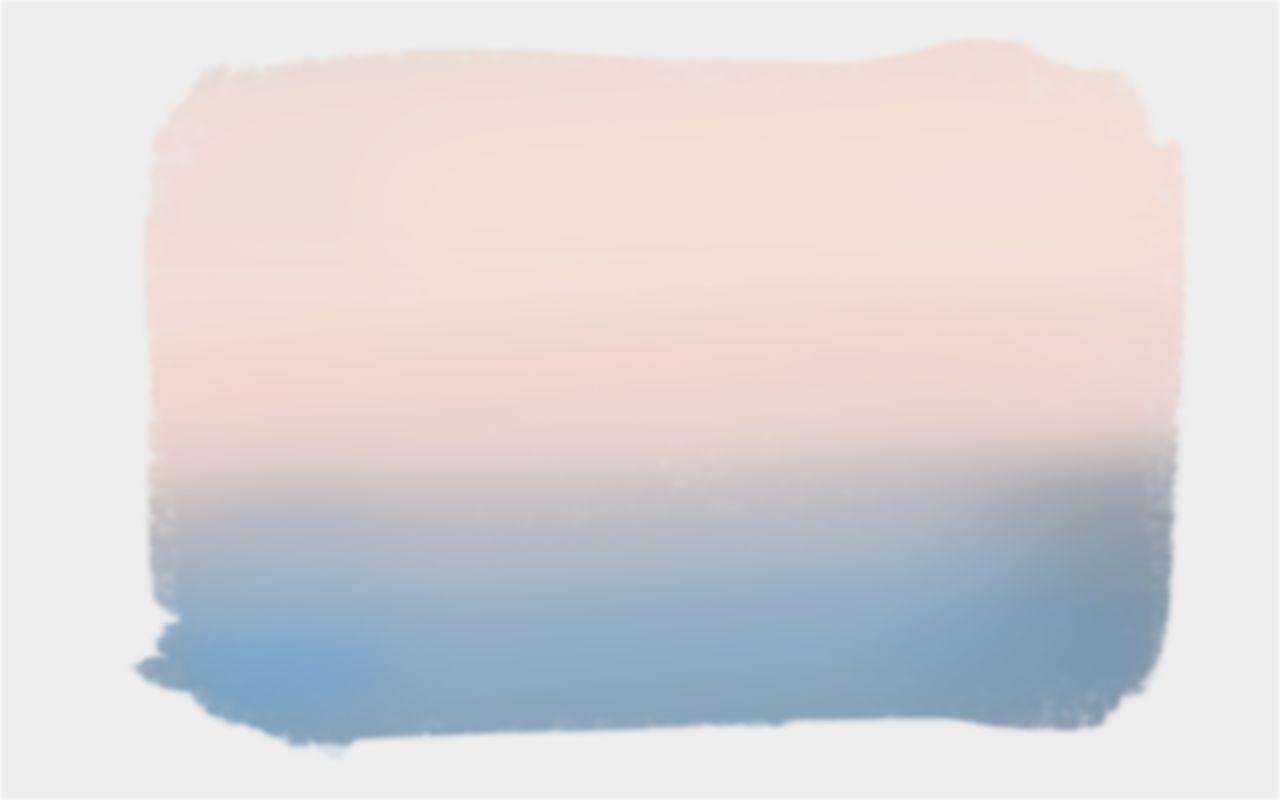
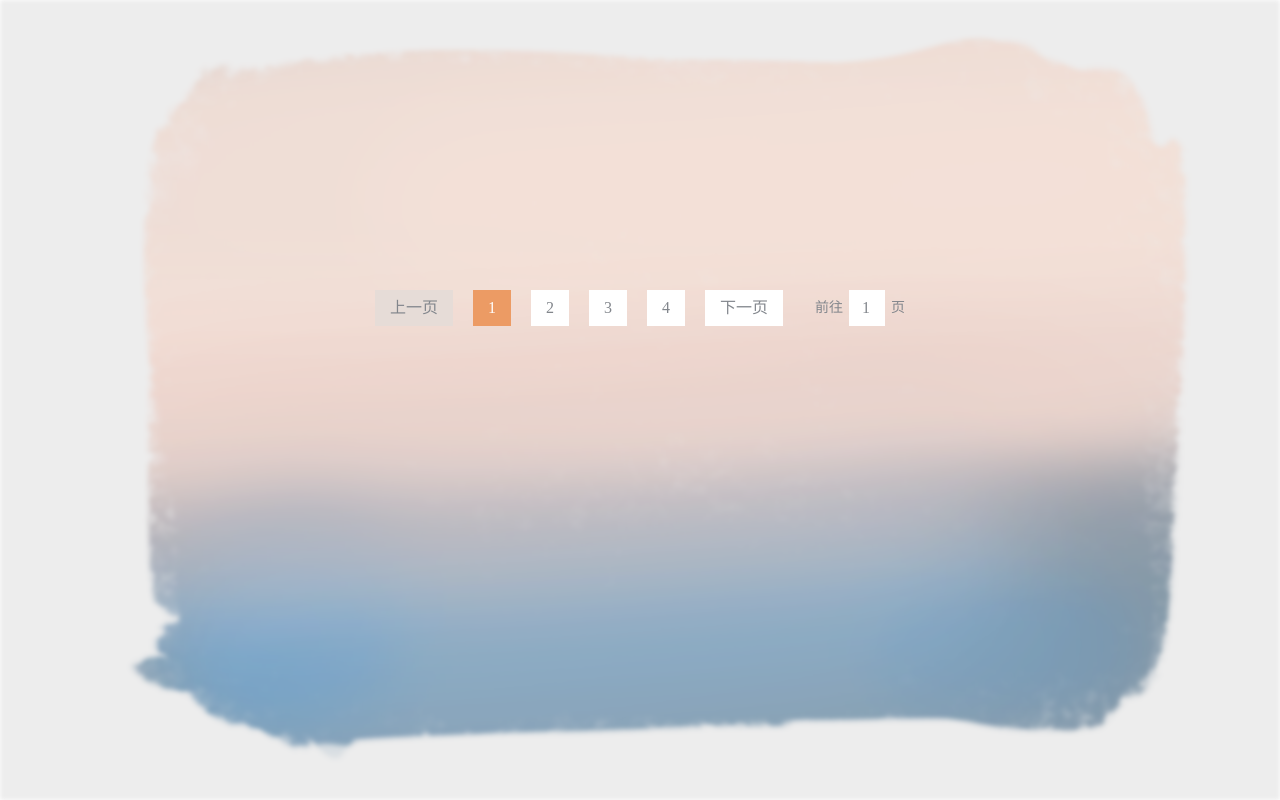
Before and after one commit to ablupi/up-project, a Vue app: page /#/pagination in a window 1280 px wide. Built offline with nearby package versions, Linux system fonts and the light colour scheme.

Commit message:
💄 选择器新增是否搜索字段

```diff
--- a/src/assets/style/main.less
+++ b/src/assets/style/main.less
@@ -9,6 +9,8 @@ body {
   --theme: #ec9b64;
   --theme-o9: #ec9a64d8;
   --theme-o2: #ec9a6434;
+  --theme-o1: #ed9c6618;
+  --theme-gray: #e6dcd7;
 }
 
 .views-main {
@@ -18,8 +20,10 @@ body {
   justify-content: center;
   align-items: center;
   position: relative;
+
   &::before {
     content: "";
+    z-index: -1;
     height: 100%;
     width: 100%;
     position: absolute;
--- a/src/components/pagination/pagination.vue
+++ b/src/components/pagination/pagination.vue
@@ -0,0 +1,127 @@
+<template>
+  <div class="navigation">
+    <div
+      class="navi-count navi-slide"
+      :class="{'navi-slide-not': page.page_count==1}"
+      @click="emit('dataPrev', page.page_count!=1)">
+      上一页
+    </div>
+    <div v-for="count in page.max_page" :key="count">
+      <input
+        type="radio"
+        name="navigation"
+        :id="`navi${count}`"
+        hidden
+        :checked="count == page.page_count"
+        @change="emit('naviChange', count)">
+      <label class="navi-count" :for="`navi${count}`">{{ count }}</label>
+    </div>
+    <div
+      class="navi-count navi-slide"
+      :class="{'navi-slide-not': page.page_count==page.max_page || page.max_page==0}"
+      style="margin-right: 32px;"
+      @click="emit('dataNext', page.page_count!=page.max_page)">
+      下一页
+    </div>
+    <p>前往</p>
+    <div class="navi-count count-input" style="margin: 0 6px;">
+      <form @submit="toPage">
+        <input type="text" v-model="state.searchText">
+      </form>
+
+    </div>
+    <p>页</p>
+  </div>
+</template>
+
+<script setup lang="ts">
+import { reactive, defineProps, defineEmits } from 'vue'
+import message from '@/components/msg/msg'
+
+const props = defineProps({
+  page: {
+    type: Object,
+    default: () => {
+      return {
+        limit: 8,
+        max_count: 0,
+        max_page: 0,
+        page_count: 1
+      }
+    }
+  },
+})
+
+const emit = defineEmits([ 'dataPrev', 'naviChange', 'dataNext', 'toPage'])
+
+const state = reactive({
+  searchText: '1'
+})
+
+const toPage = () => {
+  const count = parseInt(state.searchText)
+  if (!count) return
+  if (count > props.page.max_page) {
+    message.success('没有更多内容')
+    return
+  }
+  emit('toPage', count)
+}
+
+</script>
+
+<style lang="less" scoped>
+.navigation {
+  display: flex;
+  align-items: center;
+  margin-bottom: 185px;
+  .navi-count {
+    height: 36px;
+    min-height: 36px;
+    background: #fff;
+    font-size: 16px;
+    font-family: OpenSans-Regular, OpenSans;
+    color: #82868C;
+    line-height: 36px;
+    padding: 0 15px;
+    box-sizing: border-box;
+    cursor: pointer;
+    transition: .4s;
+    margin-right: 20px;
+    display: block;
+
+  }
+  input:checked + label {
+    background: var(--theme);
+    color: #fff;
+  }
+  & > p {
+    font-size: 14px;
+    font-family: SourceHanSansCN-Regular, SourceHanSansCN;
+    color: #82868C;
+    line-height: 14px;
+  }
+  .navi-slide-not {
+    background: var(--theme-gray);
+    cursor:not-allowed;
+  }
+  .count-input {
+
+    width: 36px;
+    overflow: hidden;
+    display: flex;
+    justify-content: center;
+    input {
+      background: none;
+      border: none;
+      outline: none;
+      height: 100%;
+      font-size: 16px;
+      font-family: OpenSans-Regular, OpenSans;
+      color: #82868C;
+      line-height: 36px;
+      width: 10px;
+    }
+  }
+}
+</style>
--- a/src/components/select/select.vue
+++ b/src/components/select/select.vue
@@ -7,7 +7,10 @@
       type="text"
       name="select-input"
       @input="input"
-      :value="inputValue"/>
+      :value="inputValue"
+      v-if="showSearch"
+    />
+    <p v-else>{{ inputValue }}</p>
     <Transition name="popup">
       <div v-if="showPopup" class="select-popup">
         <div
@@ -23,7 +26,7 @@
 </template>
 
 <script setup lang="ts">
-import { ref, defineProps, defineEmits, withDefaults } from 'vue'
+import { ref, defineProps, defineEmits, withDefaults, onMounted } from 'vue'
 
 interface SelectOption {
   key: string | number,
@@ -32,7 +35,8 @@ interface SelectOption {
 
 interface Props {
   modelValue?: string | number,
-  data: Array<SelectOption>
+  data: Array<SelectOption>,
+  showSearch?: boolean
 }
 
 const props = withDefaults(defineProps<Props>(), {
@@ -43,6 +47,10 @@ const emits = defineEmits(['update:modelValue', 'input', 'select'])
 
 const showPopup = ref(false)
 const inputValue = ref<string | undefined>(props.data.find(p => p.key===props.modelValue)?.text)
+
+onMounted(() => {
+  console.log(props.showSearch)
+})
 
 const select = (item: SelectOption) => {
   inputValue.value = item.text
@@ -84,6 +92,13 @@ const input = (e: any) => {
     outline: none;
     background: none;
     margin-left: 10px;
+    width: 80%;
+  }
+  & > p {
+    margin: 0 37px 0 10px;
+    overflow: hidden;
+    white-space: nowrap;
+    text-overflow: ellipsis;
   }
   .select-popup {
     background: #fff;
--- a/src/router/index.ts
+++ b/src/router/index.ts
@@ -5,7 +5,7 @@ const routes: Array<RouteRecordRaw> = [
     path: '',
     name: 'Index',
     component: () => import('@/views/index.vue'),
-    redirect: '/select',
+    redirect: '/pagination',
     children: [
       // 消息弹窗
       {
--- a/src/views/pagination/pagination.vue
+++ b/src/views/pagination/pagination.vue
@@ -1,3 +1,51 @@
 <template>
-  <div class="views-main"></div>
+  <div class="views-main">
+    <o-pagination
+      :page="page"
+      @data-prev="dataPrev"
+      @data-next="dataNext"
+      @navi-change="naviChange"
+      @to-page="toPage"
+    >
+    </o-pagination>
+  </div>
 </template>
+
+<script setup lang="ts">
+import { reactive } from 'vue'
+import OPagination from '@/components/pagination/pagination.vue'
+
+// 具体字段名要看后端列表接口的分页字段
+interface Page {
+  limit?: number,
+  max_count: number,
+  max_page: number,
+  page_count: number
+}
+
+let page = reactive<Page>({
+  limit: 8,
+  max_count: 30,
+  max_page: 4,
+  page_count: 1
+})
+
+const dataPrev = () => {
+
+}
+
+const dataNext = () => {
+
+}
+
+const naviChange = () => {
+
+}
+const toPage = () => {
+
+}
+
+</script>
+
+<style lang="less" scoped>
+</style>
--- a/src/views/select/select.vue
+++ b/src/views/select/select.vue
@@ -4,7 +4,8 @@
       :data="selectData"
       v-model="selectValue"
       @select="select"
-      @input="input">
+      @input="input"
+      show-search>
     </o-select>
   </div>
 </template>
@@ -14,7 +15,7 @@ import { ref } from 'vue'
 import OSelect from '@/components/select/select.vue'
 
 const originData = [
-  { key: 1, text: '选项1' },
+  { key: 1, text: '测试长选项测试长选项测试长选项' },
   { key: 2, text: '选项2' },
   { key: 3, text: '选项3' },
   { key: 4, text: '选项4' },
```
